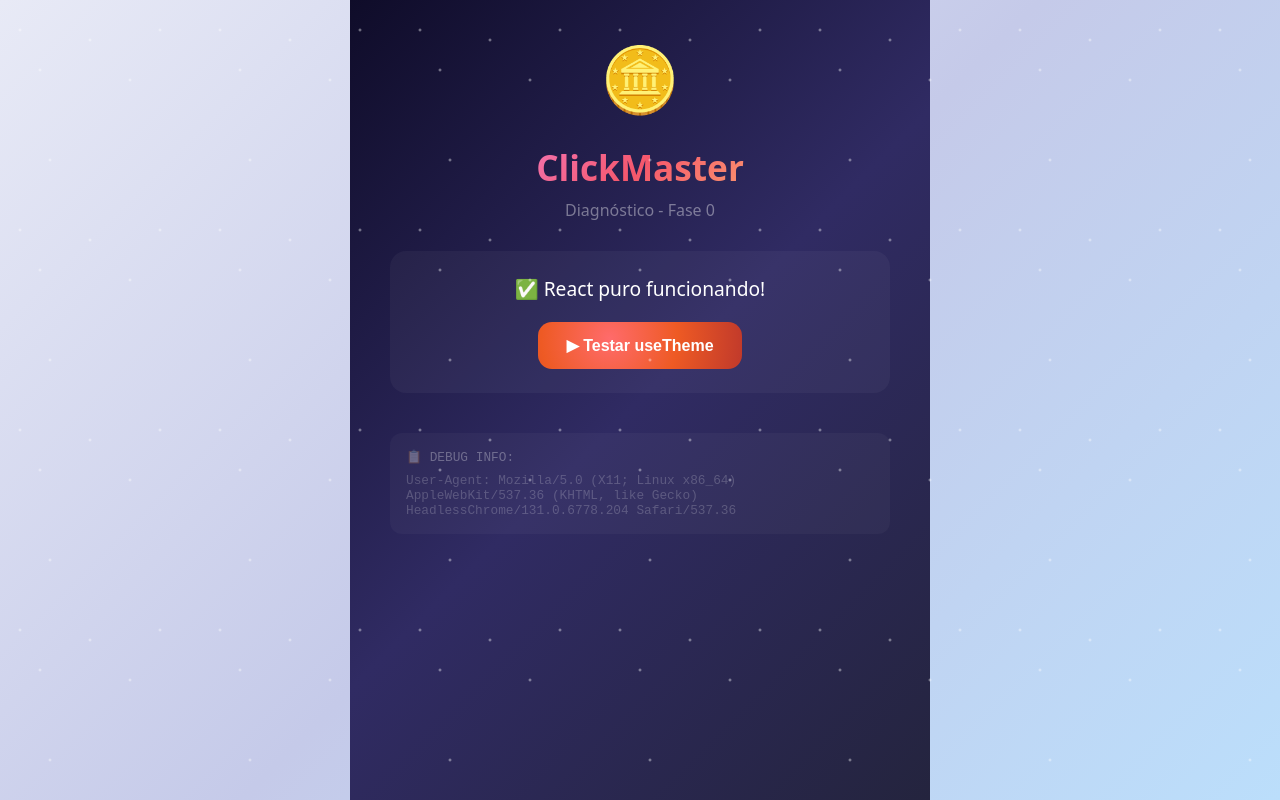
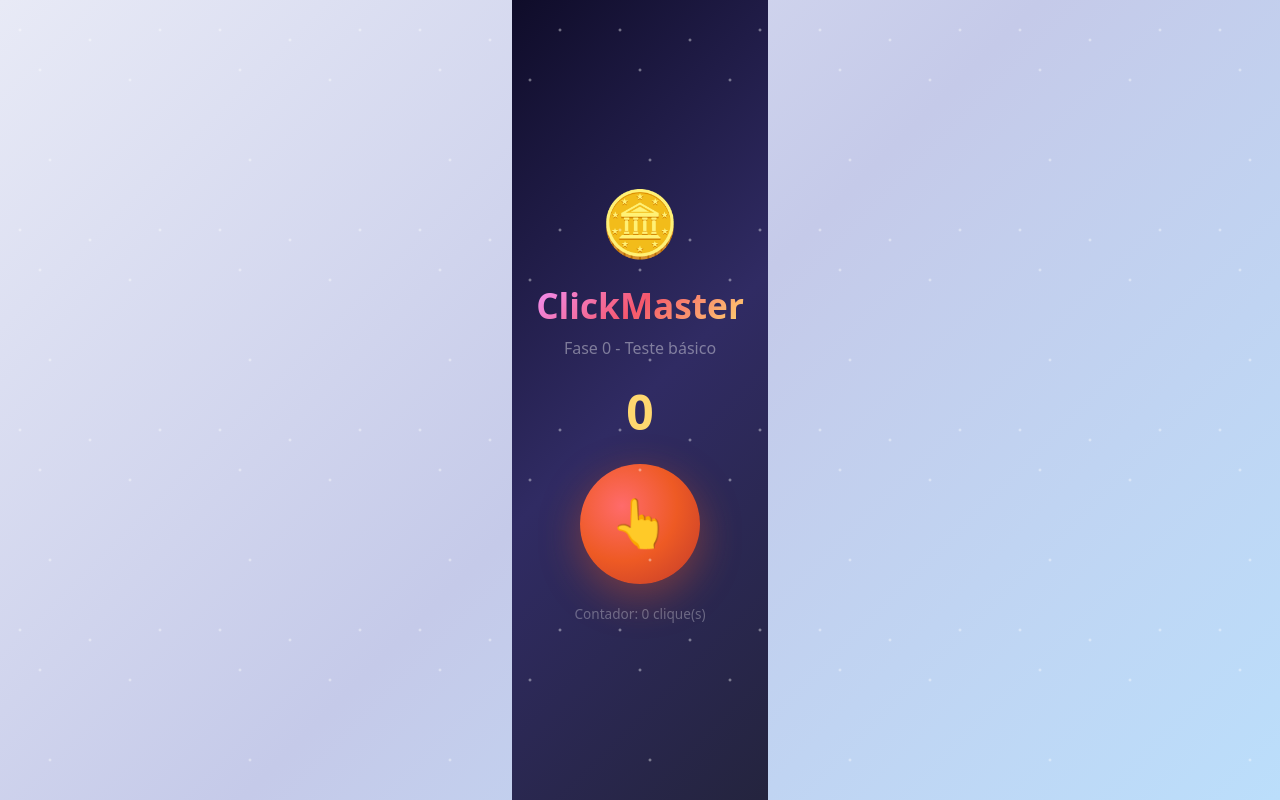
Before and after one commit to Alemaozin404/ClickMaster, a React (Vite) app: page / in a window 1280 px wide. Built offline with nearby package versions, Linux system fonts and the light colour scheme.

Commit message:
App ultra-minimo: sem hooks customizados, apenas useState/useEffect

```diff
--- a/src/App.jsx
+++ b/src/App.jsx
@@ -1,77 +1,65 @@
-import { useState } from 'react';
-import { useTheme } from './hooks/useTheme';
+import { useState, useEffect } from 'react';
 
-// ---- Cada componente chama UM hook incondicionalmente ----
-function TestUseTheme() {
-  try {
-    const theme = useTheme();
-    return <div style={{ color:'#4fc3f7' }}>✅ useTheme OK (tema: {theme.effectiveTheme})</div>;
-  } catch(e) {
-    return <div style={{ color:'#ff6b6b' }}>❌ useTheme: {e.message}</div>;
-  }
-}
+export default function App() {
+  const [count, setCount] = useState(0);
 
-// ---- App ----
-export default function App() {
-  const [step, setStep] = useState(0);
+  useEffect(() => {
+    console.log('[CLICKMASTER] App montou - fase 0 OK');
+  }, []);
 
   return (
-    <div style={{ minHeight:'100dvh', padding:'40px', background:'linear-gradient(135deg,#0f0c29,#302b63,#24243e)', color:'#fff', fontFamily:'system-ui' }}>
-
-      {/* Header */}
-      <div style={{ textAlign:'center', marginBottom:'30px' }}>
-        <div style={{ fontSize:'4rem', marginBottom:'16px', animation:'pulse 1.5s ease-in-out infinite' }}>🪙</div>
-        <h1 style={{ fontSize:'2.2rem', marginBottom:'8px', background:'linear-gradient(135deg,#f093fb,#f5576c,#ffd86f)', WebkitBackgroundClip:'text', WebkitTextFillColor:'transparent' }}>ClickMaster</h1>
-        <p style={{ color:'rgba(255,255,255,0.4)' }}>Diagnóstico - Fase {step}</p>
+    <div style={{
+      minHeight: '100dvh',
+      background: 'linear-gradient(135deg, #0f0c29, #302b63, #24243e)',
+      color: '#fff',
+      fontFamily: 'system-ui, sans-serif',
+      display: 'flex',
+      flexDirection: 'column',
+      alignItems: 'center',
+      justifyContent: 'center',
+      padding: '24px',
+      textAlign: 'center',
+    }}>
+      <div style={{ fontSize: '4rem', marginBottom: '16px' }}>🪙</div>
+      <h1 style={{
+        fontSize: '2.2rem',
+        marginBottom: '8px',
+        background: 'linear-gradient(135deg, #f093fb, #f5576c, #ffd86f)',
+        WebkitBackgroundClip: 'text',
+        WebkitTextFillColor: 'transparent',
+      }}>
+        ClickMaster
+      </h1>
+      <p style={{ color: 'rgba(255,255,255,0.4)', marginBottom: '20px' }}>
+        Fase 0 - Teste básico
+      </p>
+      <div style={{
+        fontSize: '3rem',
+        fontWeight: 'bold',
+        color: '#ffd86f',
+        marginBottom: '20px',
+      }}>
+        {count}
       </div>
-
-      <div style={{ maxWidth:'500px', margin:'0 auto', background:'rgba(255,255,255,0.04)', borderRadius:'16px', padding:'24px' }}>
-
-        {/* Fase 0: React puro */}
-        {step === 0 && (
-          <>
-            <div style={{ fontSize:'1.2rem', marginBottom:'20px', textAlign:'center' }}>✅ React puro funcionando!</div>
-            <Button onClick={() => setStep(1)} label="▶ Testar useTheme" />
-          </>
-        )}
-
-        {/* Fase 1: useTheme */}
-        {step === 1 && (
-          <>
-            <TestUseTheme />
-            <Button onClick={() => setStep(2)} label="▶ Proxima fase" />
-          </>
-        )}
-
-        {/* Fase 2: Proximos hooks */}
-        {step >= 2 && (
-          <div style={{ textAlign:'center', color:'rgba(255,255,255,0.5)' }}>
-            Diagnostico em progresso... useTheme funcionou!
-          </div>
-        )}
-
-      </div>
-
-      {/* Error Debug */}
-      <div style={{ marginTop:'40px', padding:'16px', background:'rgba(255,255,255,0.03)', borderRadius:'12px', maxWidth:'500px', margin:'40px auto 0', fontFamily:'monospace', fontSize:'0.8rem' }}>
-        <div style={{ color:'rgba(255,255,255,0.3)', marginBottom:'8px' }}>📋 DEBUG INFO:</div>
-        <div style={{ color:'rgba(255,255,255,0.2)' }}>
-          User-Agent: {navigator.userAgent}
-        </div>
-      </div>
-
-      <style>{`@keyframes pulse { 0%,100% { transform:translateY(0); } 50% { transform:translateY(-8px); } }`}</style>
+      <button
+        onClick={() => setCount(c => c + 1)}
+        style={{
+          width: '120px',
+          height: '120px',
+          borderRadius: '50%',
+          background: 'radial-gradient(circle at 35% 35%, #ff6b6b, #ee5a24, #c0392b)',
+          border: 'none',
+          color: '#fff',
+          fontSize: '3rem',
+          cursor: 'pointer',
+          boxShadow: '0 12px 40px rgba(238, 90, 36, 0.4)',
+        }}
+      >
+        👆
+      </button>
+      <p style={{ marginTop: '20px', color: 'rgba(255,255,255,0.3)', fontSize: '0.85rem' }}>
+        Contador: {count} clique(s)
+      </p>
     </div>
   );
 }
-
-function Button({ onClick, label }) {
-  return (
-    <div style={{ textAlign:'center', marginTop:'20px' }}>
-      <button onClick={onClick} style={{
-        padding:'14px 28px', background:'radial-gradient(circle at 35% 35%, #ff6b6b, #ee5a24, #c0392b)',
-        border:'none', color:'#fff', borderRadius:'14px', fontSize:'1rem', cursor:'pointer', fontWeight:'bold',
-      }}>{label}</button>
-    </div>
-  );
-}
```
